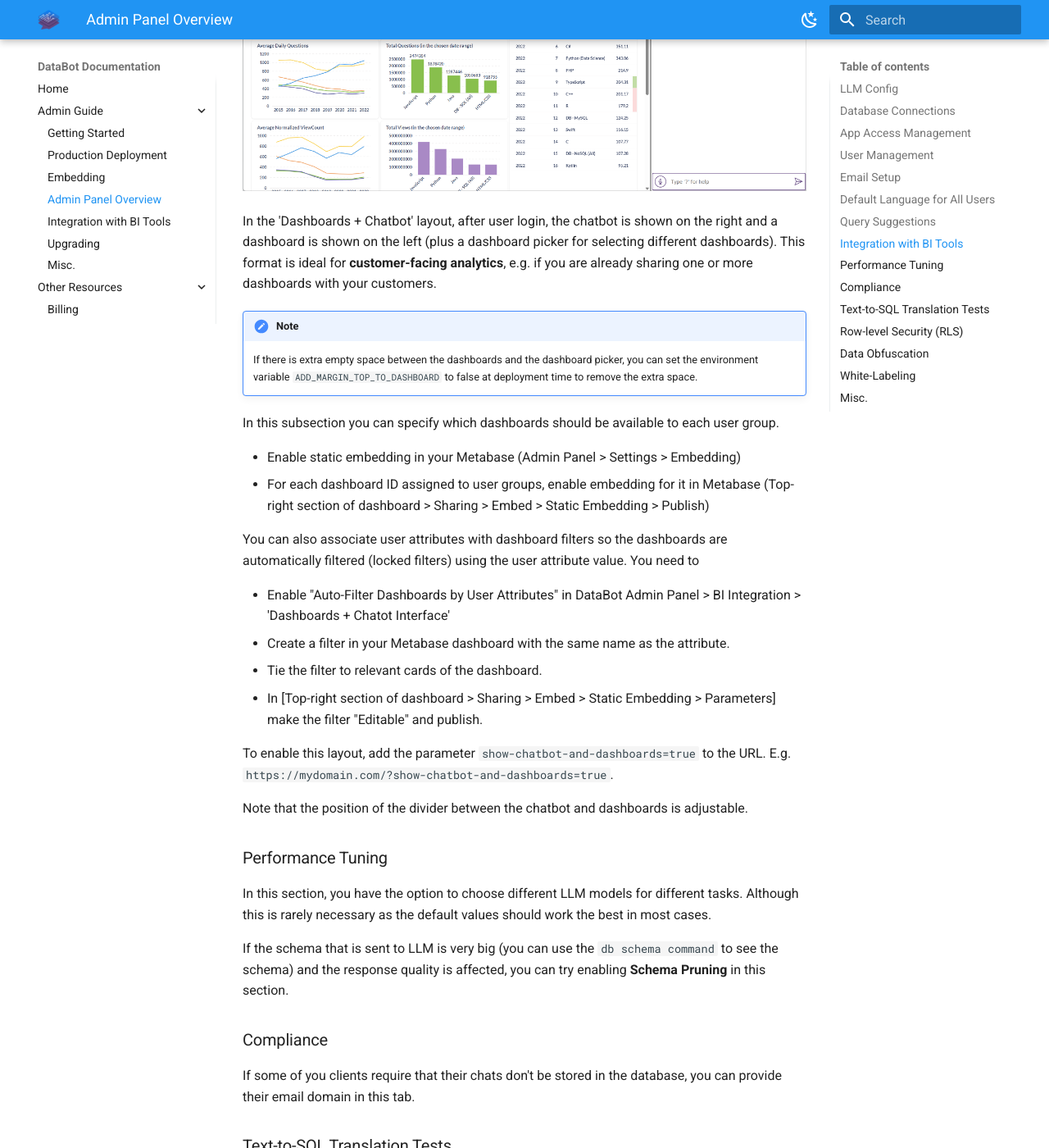
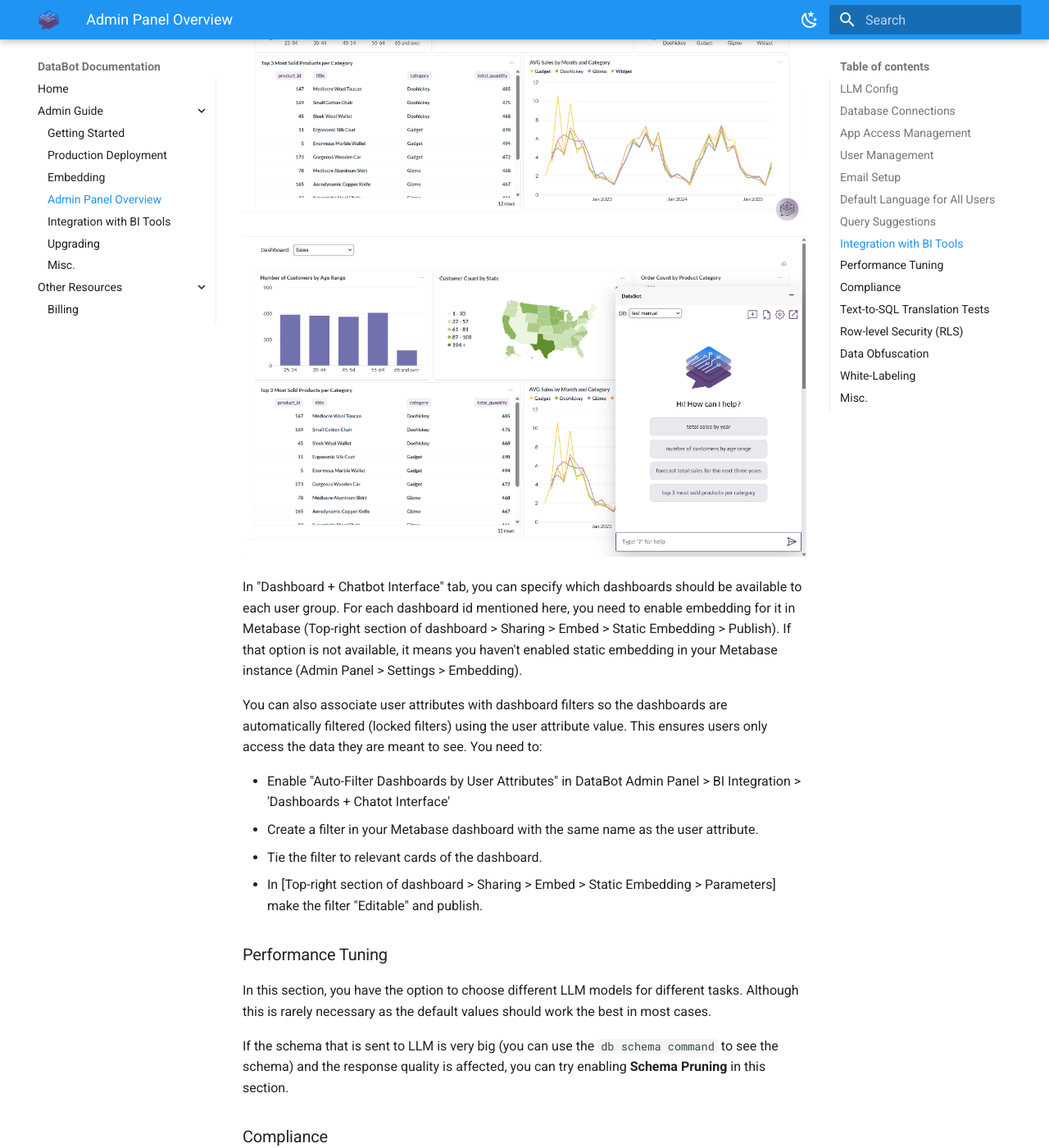
Before and after one commit to Intellimenta/DataBot, an MkDocs documentation site: the page built from docs/admin_guide/admin_panel_overview.md, in a window 1280 px wide and 1400 px high, scrolled down 2527 px. Shown: the whole window at 82% size. Built offline with MkDocs 1.6.1 and Material for MkDocs 9.7.7, drawn with Linux system fonts in a browser that asks for light colours; some of the changed text lies outside the part shown.

Commit message:
update docs

```diff
--- a/docs/admin_guide/admin_panel_overview.md
+++ b/docs/admin_guide/admin_panel_overview.md
@@ -49,7 +49,7 @@
 
 !!! note
 
-    Currently only **Metabase** is supported for BI integration. We are planning to add support for other BI tools such as **Apache Superset** and **Redash** in the near future.
+    Currently only **Metabase** is supported for BI integration. If you require integration with other BI tools, let us know.
 
 Connecting DataBot to your BI tool allows you to
 
@@ -57,29 +57,19 @@
 - Use the dashboards created in your BI tool as a data source for answering questions in DataBot
 - Use the 'Dashboards + Chatbot' layout (explained below)
 
-![Dashboards + Chatbot Interface](../assets/two-cols.png)
+When the 'Dashboards + Chatbot' layout is enabled, after user login, the dashboards that the user has access to would be shown (plus a dashboard picker for switching between dashboards), and DataBot would be shown as a widget in bottom-right corner of screen. This format is ideal for **customer-facing analytics**, e.g. if you are sharing one or more dashboards with your customers.
 
-In the 'Dashboards + Chatbot' layout, after user login, the chatbot is shown on the right and a dashboard is shown on the left (plus a dashboard picker for selecting different dashboards). This format is ideal for **customer-facing analytics**, e.g. if you are already sharing one or more dashboards with your customers.
+![Dashboards + Chatbot Interface](../assets/bi-integration-1.png)
+![Dashboards + Chatbot Interface](../assets/bi-integration-2.png)
 
-!!! note
+In "Dashboard + Chatbot Interface" tab, you can specify which dashboards should be available to each user group. For each dashboard id mentioned here, you need to enable embedding for it in Metabase (Top-right section of dashboard > Sharing > Embed > Static Embedding > Publish). If that option is not available, it means you haven't enabled static embedding in your Metabase instance (Admin Panel > Settings > Embedding).
 
-    If there is extra empty space between the dashboards and the dashboard picker, you can set the environment variable `ADD_MARGIN_TOP_TO_DASHBOARD` to false at deployment time to remove the extra space.
-
-In this subsection you can specify which dashboards should be available to each user group.
-
-- Enable static embedding in your Metabase (Admin Panel > Settings > Embedding)
-- For each dashboard ID assigned to user groups, enable embedding for it in Metabase (Top-right section of dashboard > Sharing > Embed > Static Embedding > Publish)
-
-You can also associate user attributes with dashboard filters so the dashboards are automatically filtered (locked filters) using the user attribute value. You need to
+You can also associate user attributes with dashboard filters so the dashboards are automatically filtered (locked filters) using the user attribute value. This ensures users only access the data they are meant to see. You need to:
 
 - Enable "Auto-Filter Dashboards by User Attributes" in DataBot Admin Panel > BI Integration > 'Dashboards + Chatot Interface'
-- Create a filter in your Metabase dashboard with the same name as the attribute.
+- Create a filter in your Metabase dashboard with the same name as the user attribute.
 - Tie the filter to relevant cards of the dashboard.
 - In [Top-right section of dashboard > Sharing > Embed > Static Embedding > Parameters] make the filter "Editable" and publish.
-
-To enable this layout, add the parameter `show-chatbot-and-dashboards=true` to the URL. E.g. `https://mydomain.com/?show-chatbot-and-dashboards=true`.
-
-Note that the position of the divider between the chatbot and dashboards is adjustable.
 
 ### Performance Tuning
 
```
Also changed, not shown: docs/assets/bi-integration-1.png (added), docs/assets/bi-integration-2.png (added), docs/assets/two-cols.png (deleted).
